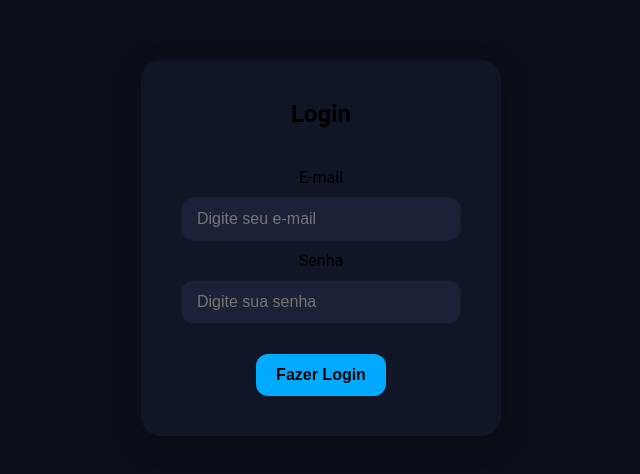
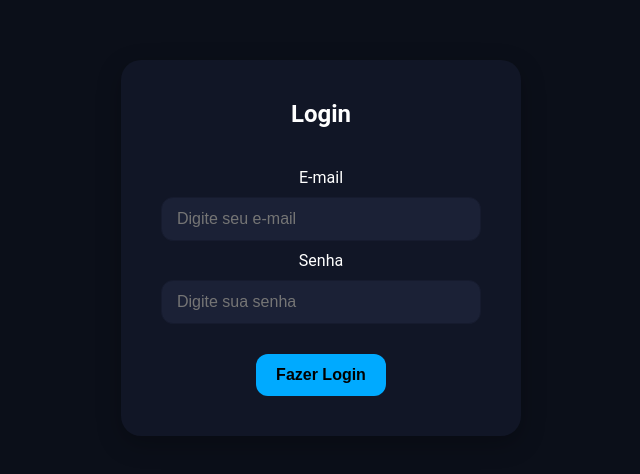
Before and after one commit to alderjunio/sidenav, an Angular app: page /login in a window 1280 px wide. Shown: the part 152-626 px from the top of the page, without its empty margins (319-959 px from the left). Built offline with nearby package versions, Linux system fonts and the light colour scheme.

Commit message:
update css do login

```diff
--- a/src/app/componentes/left-sidebar/left-sidebar.component.html
+++ b/src/app/componentes/left-sidebar/left-sidebar.component.html
@@ -13,7 +13,7 @@
   <div class="user-section">
     <img
       class="user-avatar"
-      [src]="usuario?.avatar || 'https://i.pravatar.cc/100'"
+      [src]="usuario?.avatar || 'https://imgs.search.brave.com/dVg-Noj4bqdZNqGCeEktCX0YgViH8h3afV0fun2AWAk/rs:fit:860:0:0:0/g:ce/aHR0cHM6Ly90NC5m/dGNkbi5uZXQvanBn/LzE0LzkxLzQ0LzY3/LzM2MF9GXzE0OTE0/NDY3MjVfNmNXSE1U/VXFZT29RcXQyaUFG/clpXWE9FVUhZT2t3/V2QuanBn'"
       alt="Avatar"
     />
 
--- a/src/app/pages/login/login.component.css
+++ b/src/app/pages/login/login.component.css
@@ -13,8 +13,8 @@
   padding: 40px;
   border-radius: 20px;
   box-shadow: 0 8px 24px rgba(0,0,0,0.25);
-  width: 100%;
-  max-width: 360px;
+  max-width: 400px;
+  width: 95%;
   display: flex;
   flex-direction: column;
   gap: 20px;
@@ -23,7 +23,11 @@
 
 .login-card h2 {
   margin-bottom: 20px;
-  color: var(--color-text);
+  color: var(--color-light);
+}
+
+label{
+  color: var(--color-light);
 }
 
 .login-card input {
--- a/src/app/services/auth.service.ts
+++ b/src/app/services/auth.service.ts
@@ -6,7 +6,7 @@ import { Observable } from 'rxjs';
   providedIn: 'root'
 })
 export class AuthService {
-  private apiUrl = 'http://localhost:3333/api/usuarios'; // Ajuste se necessário
+  private apiUrl = 'http://localhost:3333/api/usuarios';
 
   constructor(private http: HttpClient) { }
 
```
